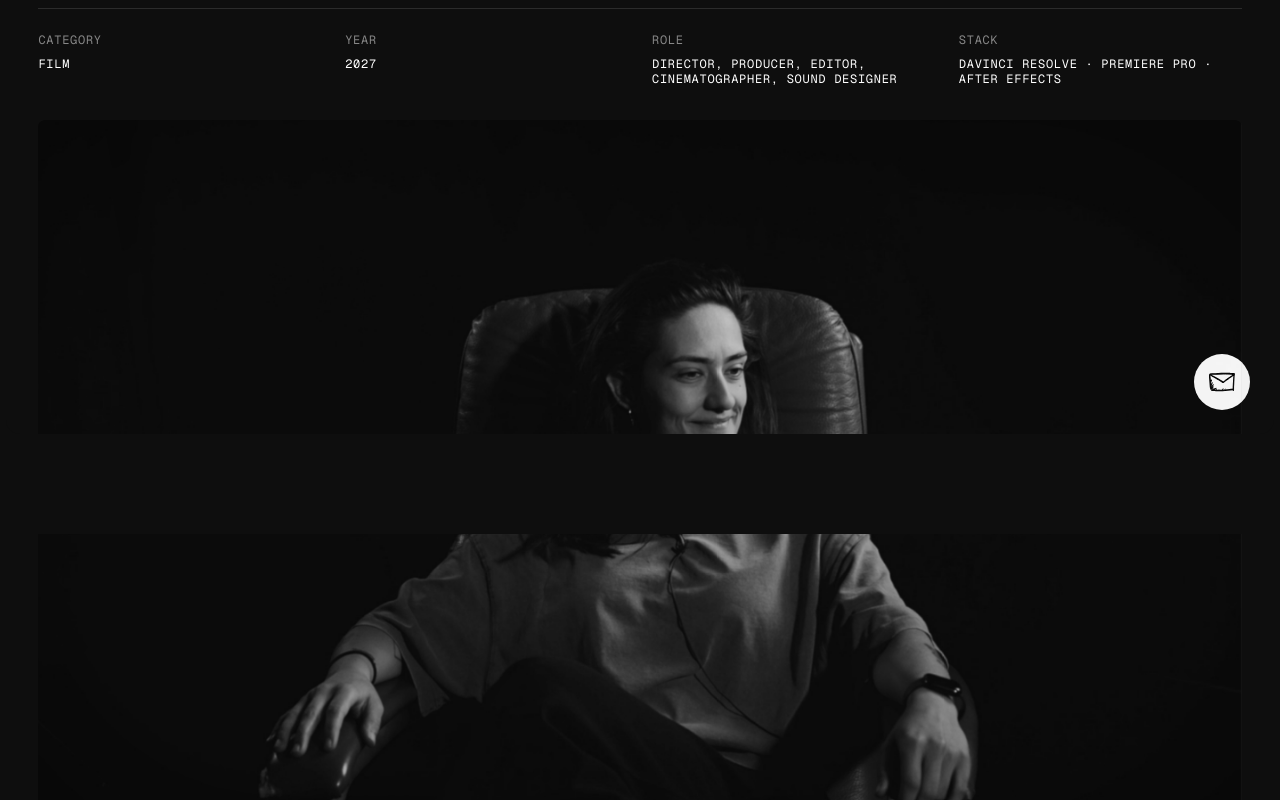
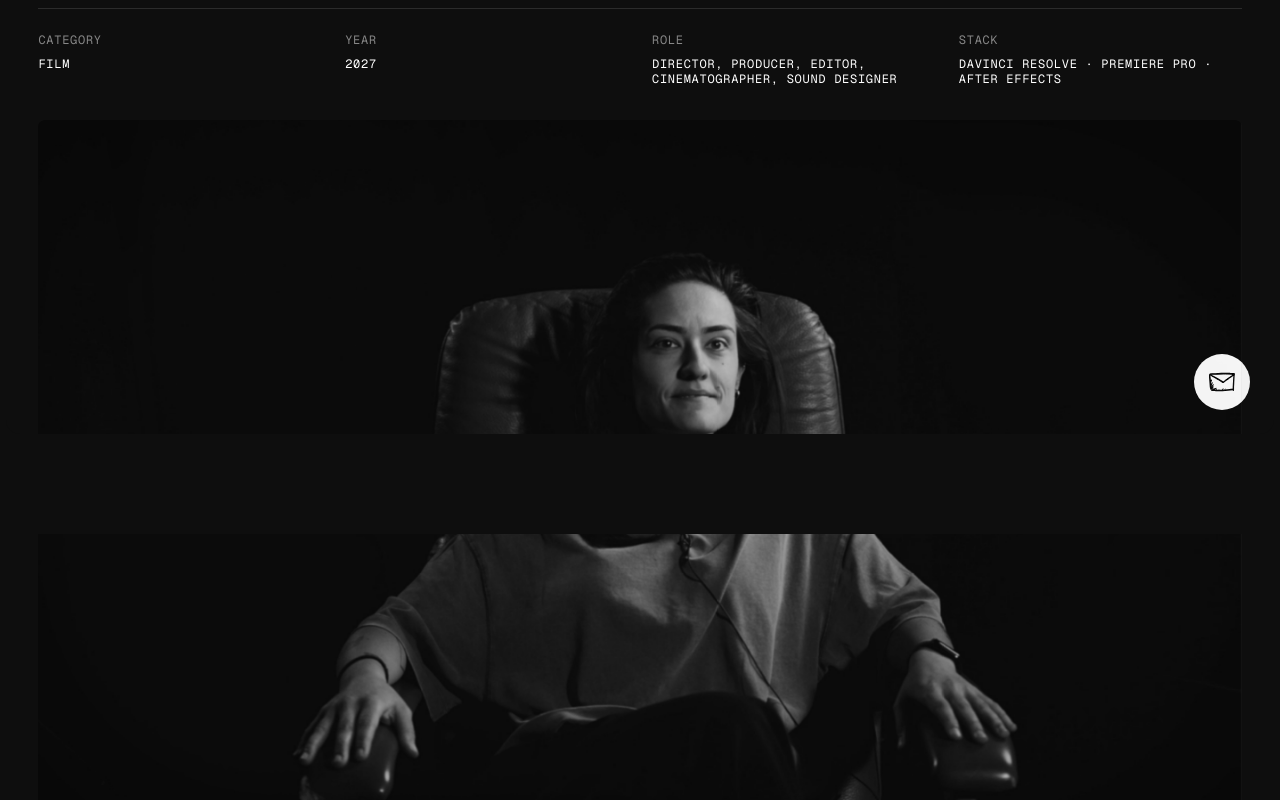
Before and after one commit to annaljbs/anna_portfolio, a Next.js app: page /work/project-one in a window 1280 px wide. Shown: the part 360-1160 px from the top of the page. Built offline with nearby package versions, Linux system fonts and the light colour scheme.

Commit message:
changed picture

```diff
--- a/content/projects.ts
+++ b/content/projects.ts
@@ -141,7 +141,7 @@ export const projects: Project[] = [
     year: '2027',
     description:
       'Work in progress — Short Documentary about the Life in former Yugoslavia told from the Perspective of someone\'s Grandmother.', // TODO: replace
-    cover: '/projects/project1.jpeg',
+    cover: '/projects/project2.jpeg',
     embed: 'https://www.youtube.com/watch?v=Y-x0efG1seA', // TODO: paste the YouTube/Vimeo link when the film is finished, then set status to 'live'
     status: 'wip',
     role: 'Director, Producer, Editor, Cinematographer, Sound Designer', // TODO: replace
```
